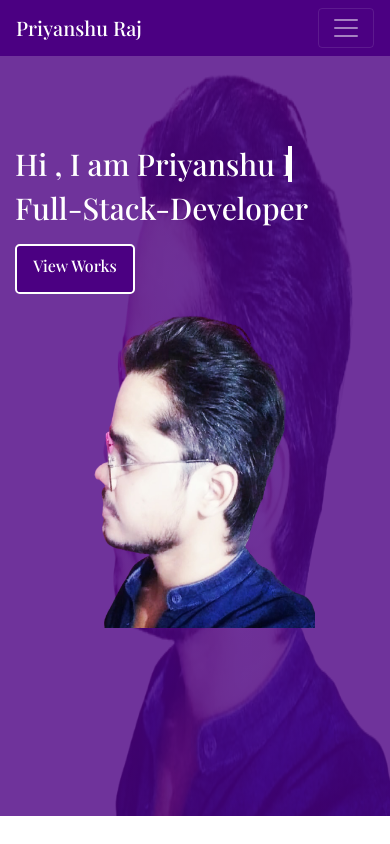
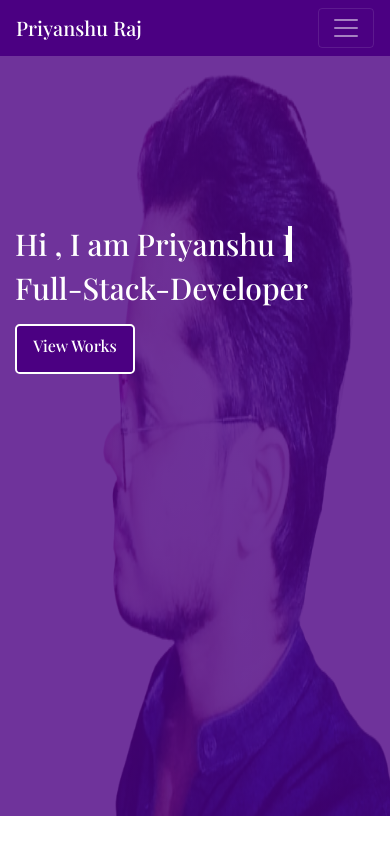
Before and after one commit to khabaitech/portfolio, a plain HTML site: page index.html in a window 390 px wide. Shown: the top 844 px of the page. Drawn offline with nearby package versions, Linux system fonts and the light colour scheme.

Commit message:
Update style.css

```diff
--- a/style.css
+++ b/style.css
@@ -234,15 +234,14 @@ footer h3{
 
 	#home h1{
 		font-size: 30px !important;
-		margin-top: 90px;
+		margin-top: 170px;
+
 	}
 	#home h2{
 		font-size: 30px !important;
 	}
 	#home img{
-		height: 320px !important;
-		width: 300px;
-		margin-top:14px;
+		display: none;
 	}
 	#home .btn{
 		margin-top: 10px;
```
